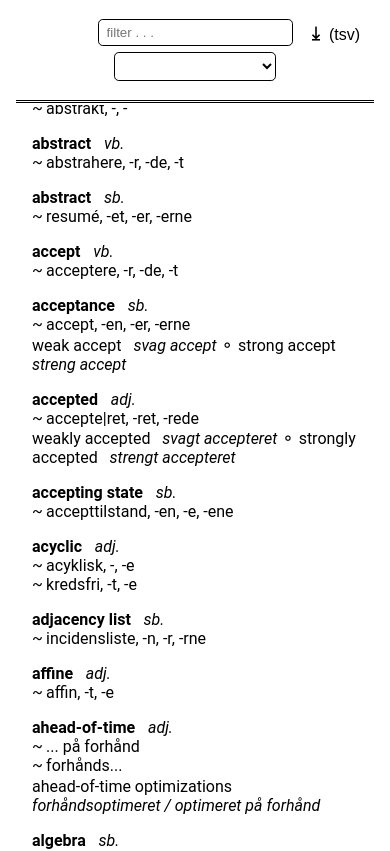
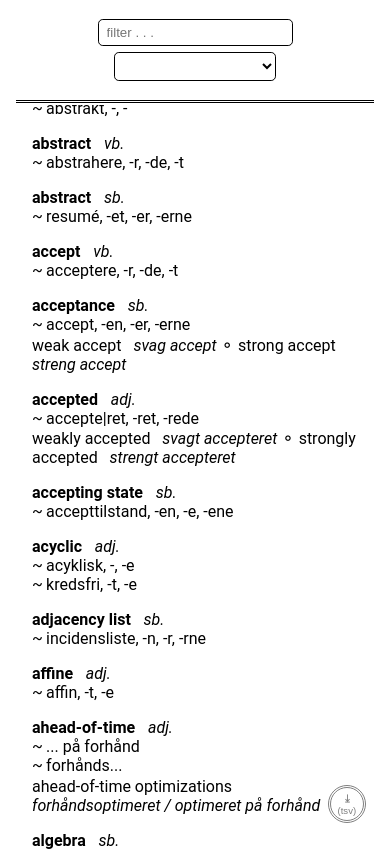
Before and after one commit to SSoelvsten/en-dk, a React (Create React App) app: page / in a window 390 px wide. Shown: the top 851 px of the page. Built offline with nearby package versions, Linux system fonts and the light colour scheme.

Commit message:
Restyle .tsv download button
The previous way does not work on phones

```diff
--- a/src/Download.scss
+++ b/src/Download.scss
@@ -1,22 +1,52 @@
 .Download {
+    /* Position */
     position: fixed;
-    z-index: 999;
-    top: 1.3rem;
+    bottom: 1.3rem;
     right: 1.5rem;
 
+    /* Style */
+    background-color: white;
+    font-size: 1rem;
+    border: double;
+    border-radius: 50%;
+
+    width: 4rem;
+    height: 4rem;
+
+    @media screen and (max-width: 42rem) {
+        width: 2.4rem;
+        height: 2.4rem;
+        font-size: 0.6rem;
+    }
+
+    /* Icon and Text */
     color: black;
     text-align: center;
 
-    >span {
-        display: inline-block;
+    span {
+        display: block;
+    }
+
+    .Icon {
         font-size: 1.2rem;
         transform: rotate(90deg);
+
+        @media screen and (max-width: 42rem) {
+            font-size: 0.7rem;
+        }
     }
 
-    background-color: white;
-    font-size: 1rem;
-    border: none;
+    /* Hover Animation */
+    opacity: 0.5;
+    transition: 0.2s;
 
+    &:hover {
+        opacity: 1.0;
+        transition: 0.2s;
+        cursor: pointer;
+    }
+
+    /* Hide on Print */
     @media print {
         display: none !important;
     }
--- a/src/Download.tsx
+++ b/src/Download.tsx
@@ -55,7 +55,7 @@ interface DownloadProps {
 
 const Download = ({ lexemes }: DownloadProps) =>
   <button className="Download" onClick={() => tsv(lexemes)}>
-    <span>&#8677;</span> (tsv)
+    <span className="Icon">&#8677;</span><span>(tsv)</span>
   </button>;
 
 export default Download;
```
